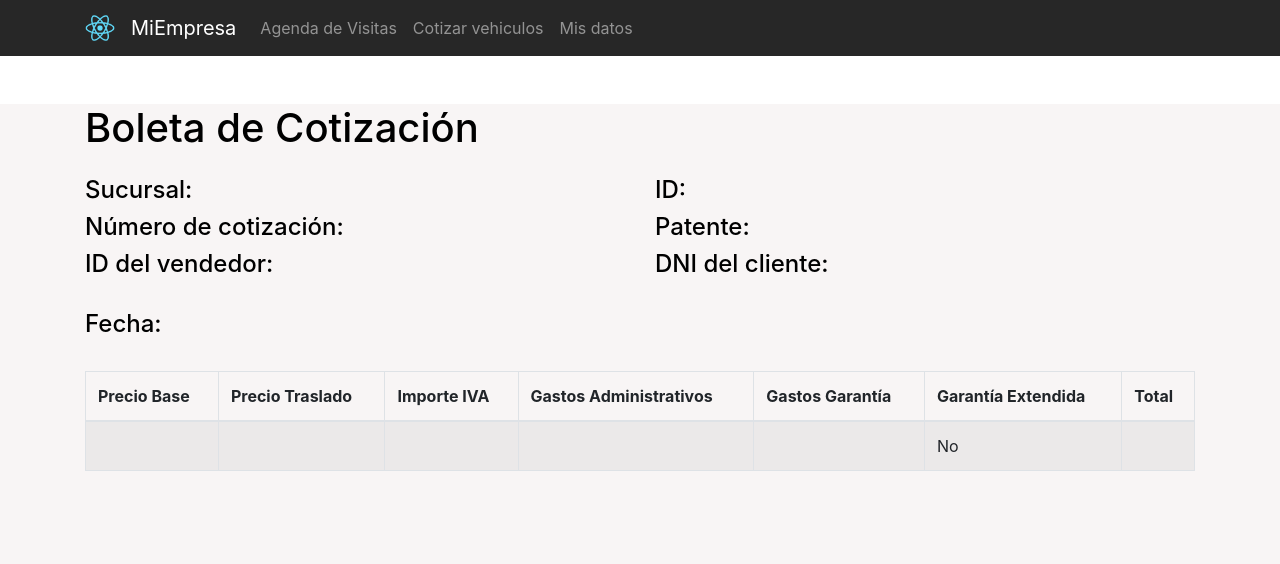
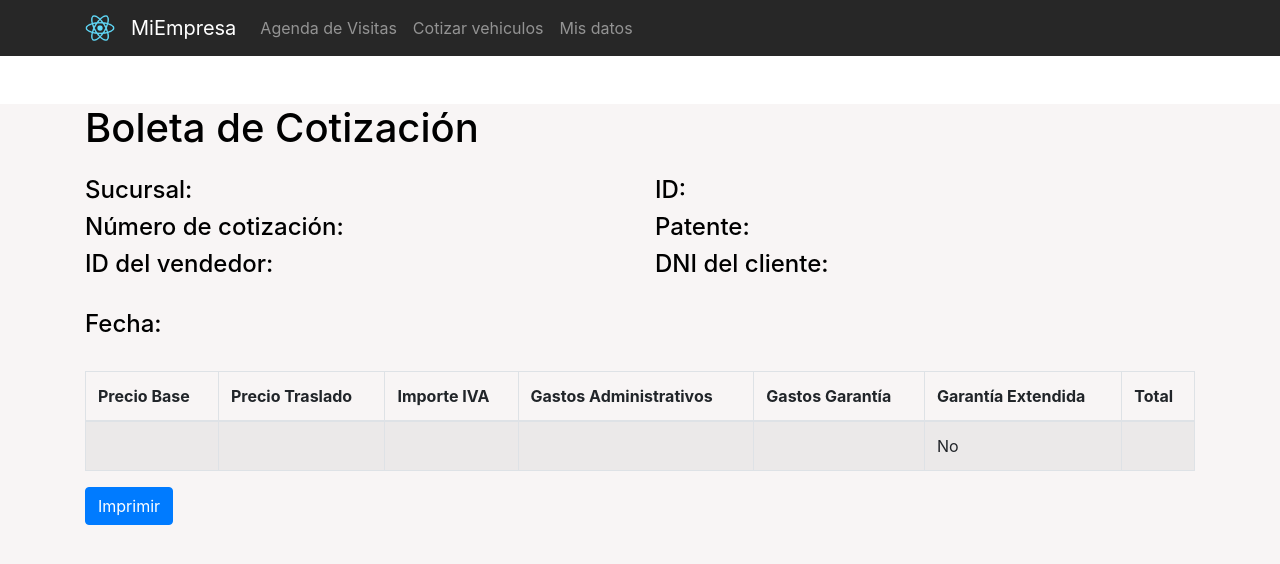
Before and after one commit to ggisel/pp1-front-gc, a React (Create React App) app: page /boleta-cotizacion in a window 1280 px wide. Shown: the top 564 px of the page. Built offline with nearby package versions, Linux system fonts and the light colour scheme; the HTML template or start-up script is replaced by a standard one.

Commit message:
agrego boton imprimir

```diff
--- a/src/components/Boleta.js
+++ b/src/components/Boleta.js
@@ -1,7 +1,8 @@
 import React from 'react'
 import { Container, Row, Col, Table } from 'react-bootstrap';
-/*
-y despues le devuelve esta boleta por asi decirlos con todos estos datos
+import Button from 'react-bootstrap/Button';
+
+/*y despues le devuelve esta boleta por asi decirlos con todos estos datos
       Long id;
       String sucursal;
       Long numeroCotizacion;
@@ -83,7 +84,9 @@ const Boleta = (props) => {
           </tr>
         </tbody>
       </Table>
+      <Button type="text">Imprimir</Button>
     </Container>
+
     </div>
 
 
```
